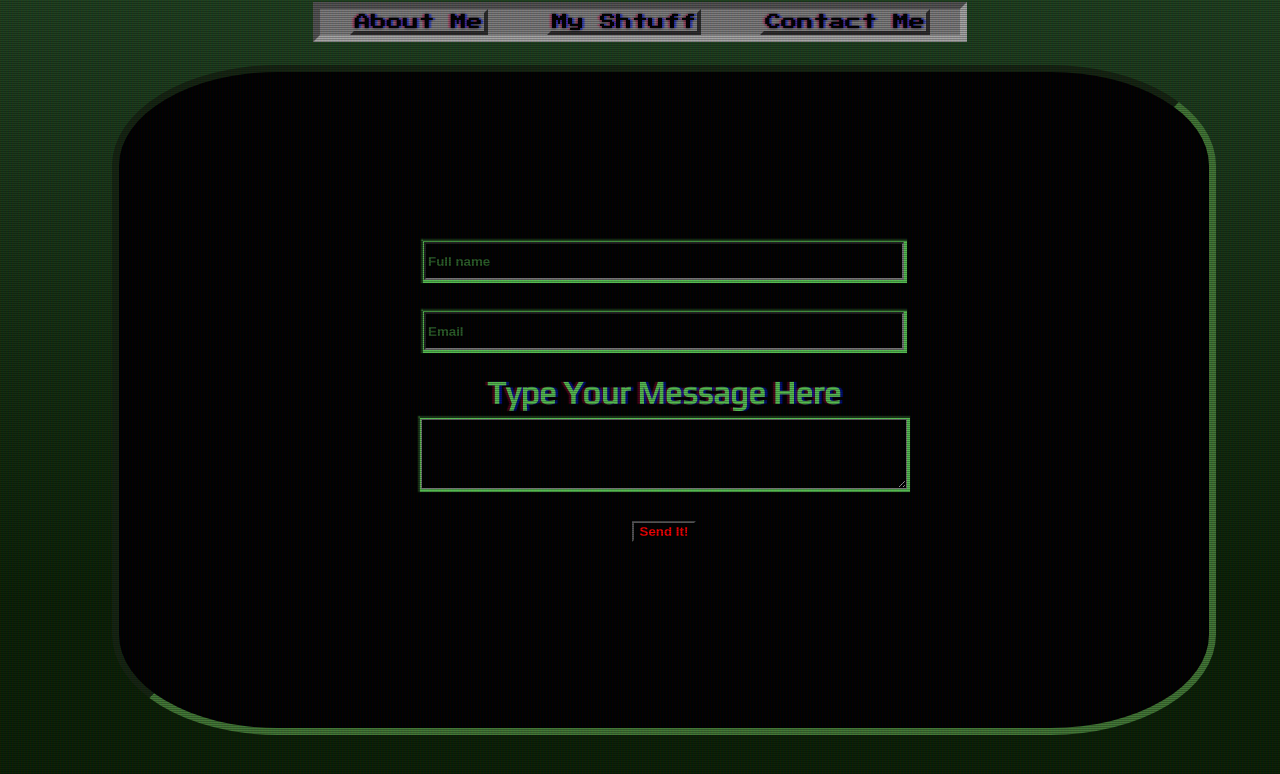
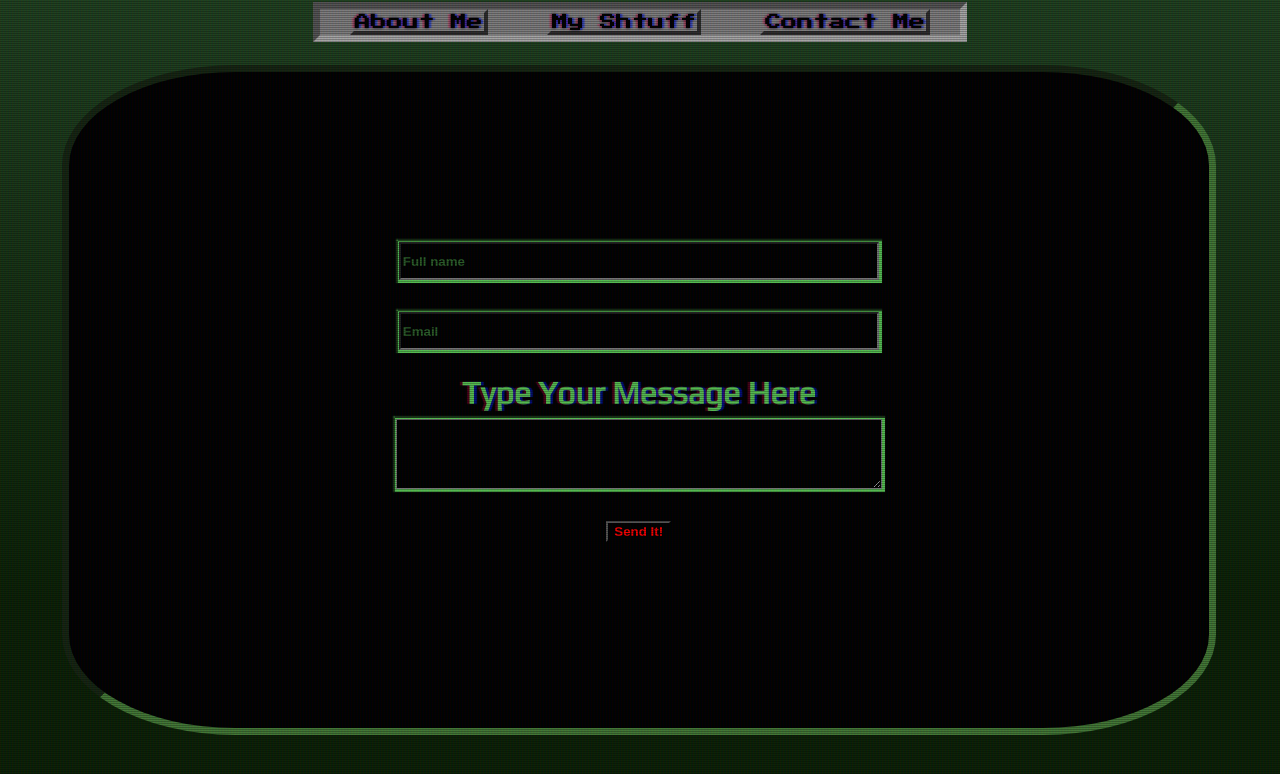
Before and after one commit to madrodgerflynn/reactFolio, a React (Create React App) app: page /Contact in a window 1280 px wide. Shown: the top 774 px of the page. Built offline with nearby package versions, Linux system fonts and the light colour scheme; a web font is replaced by a local one.

Commit message:
fixed homepage route

```diff
--- a/src/App.js
+++ b/src/App.js
@@ -14,6 +14,7 @@ function App() {
       <NavBar />
 
       <Routes>
+        <Route path="/reactFolio" element={<Bio />} />
         <Route path="/" element={<Bio />} />
         <Route path="/Bio" element={<Bio />} />
         <Route path="/Contact" element={<Contact />} />
--- a/src/componenets/contact/Contact.js
+++ b/src/componenets/contact/Contact.js
@@ -48,9 +48,7 @@ function Contact() {
   }
   return (
     <div className="stuffContainer">
-      <div className="sideBarContainer">
-        <SideBar />
-      </div>
+      <SideBar />
       <form className="row contactForm" onSubmit={handleEvent}>
         <div className="col nameInput">
           <input
--- a/src/componenets/sideBar/SideBar.css
+++ b/src/componenets/sideBar/SideBar.css
@@ -1,22 +1,22 @@
 .sideBarContainer {
   width: 3rem;
-  height: 7rem;
+  height: 10rem;
+  position: relative;
+  left: 25px;
+  align-content: center;
   flex-direction: column;
   z-index: 1;
   top: 0;
-
+  margin: -23px;
   display: flex;
   background-color: transparent;
   padding-top: 2rem;
+  color: red;
 }
 .sideBarContainer i {
-  display: flex;
-  flex-direction: column;
-  padding: 0.5rem;
-  right: 1;
-  text-decoration: none;
+  flex-direction: block;
+  padding: 1rem;
+
   font-size: larger;
   color: rgb(154, 8, 8);
-
-  display: block;
 }
```
